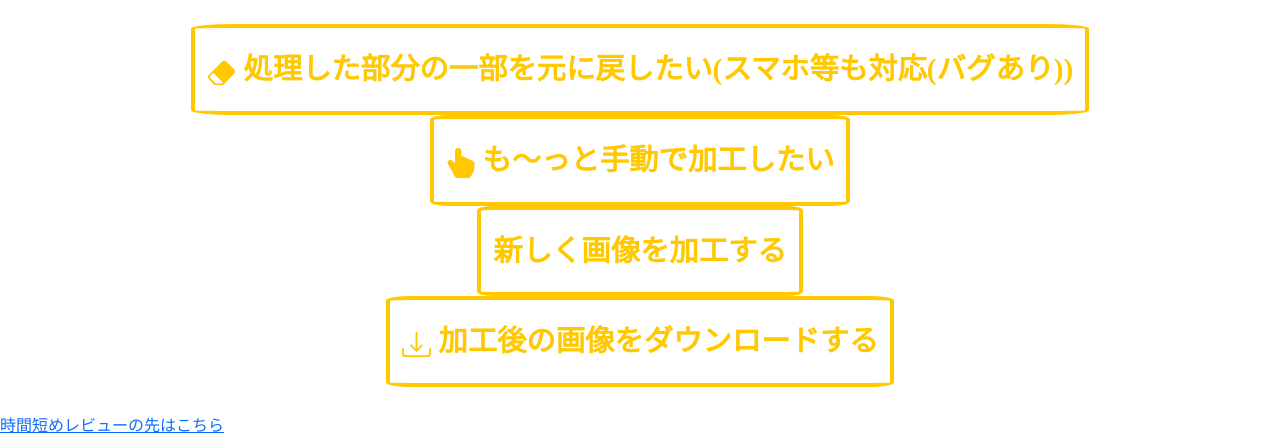
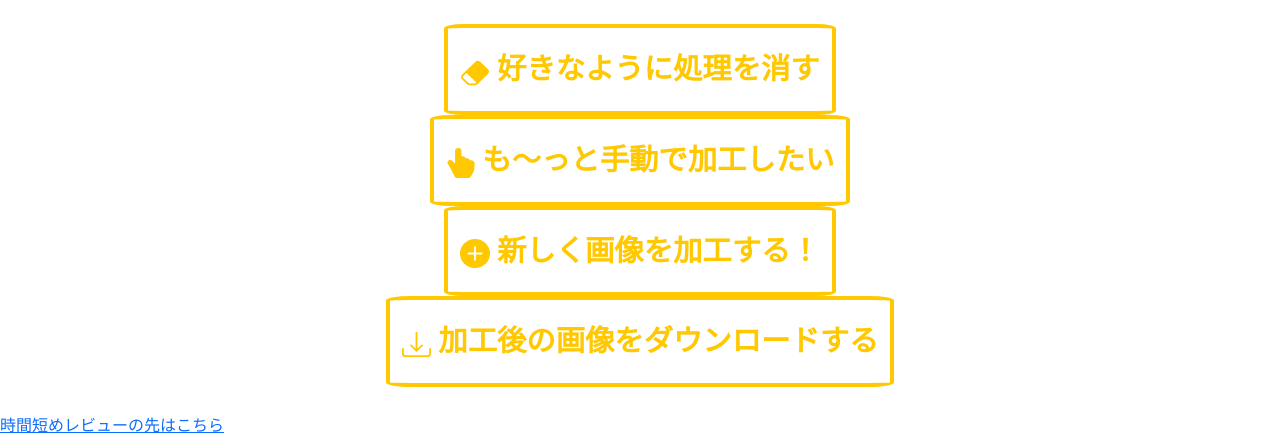
Before and after one commit to e215736/PortraitRight_FingerSnap, a Flask app: template testapp/templates/htmls/processed.html in a window 1280 px wide. Shown: the part 684-1119 px from the top of the page. Run offline with Flask 2, Linux system fonts and the light colour scheme; the template is opened without the code that fills it: most values are stand-ins (such as "Sample title", 1, 10 or a date in 2020); grey boxes marked "Sample" are stand-in pictures.

Commit message:
7th commit: append .gitignore,new 1button icon

```diff
--- a/testapp/templates/htmls/processed.html
+++ b/testapp/templates/htmls/processed.html
@@ -27,7 +27,7 @@
 	    <!-- <button type="submit" class="button">処理した部分の一部を元に戻したい(スマホ等も対応(バグあり))</button> -->
         <button type="submit" class="button">
             <img src="{{ url_for('static', filename='images/SVGs/eraser-fill.svg') }}" alt="restore" class="svg-icon" style="width: 1em; height: 1em;">
-            処理した部分の一部を元に戻したい(スマホ等も対応(バグあり))
+            好きなように処理を消す
         </button>
     </form>
     <!-- さらに加工するボタンを追加 -->
@@ -42,8 +42,13 @@
         </button>
     </form>
     <form action="/" method="get">
-        <a href="/" class="button">新しく画像を加工する</a>
+        <button type="submit" class="button">
+            <img src="{{ url_for('static', filename='images/SVGs/plus-circle-fill.svg') }}" alt="Process New Image" class="svg-icon" style="width: 1em; height: 1em;">
+             新しく画像を加工する！
+        </button>
     </form>
+
+
     <form>
         <!-- ダウンロードボタンを追加 -->
         <a href="{{ url_for('static', filename='files/' + processed) }}" download="downloaded_{{ processed }}" class="button" role="button">
```
Also changed, not shown: testapp/static/images/SVGs/plus-circle-fill.svg (added), 3 other files.
